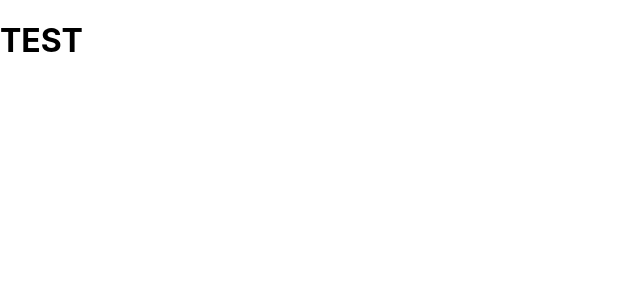
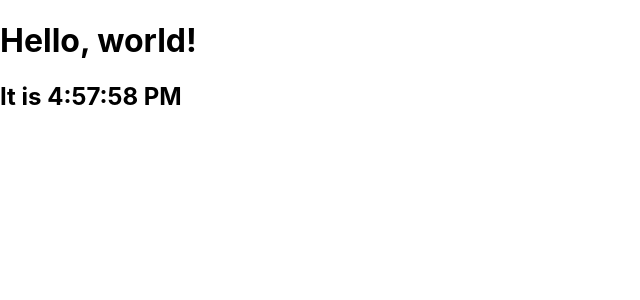
Before and after one commit to mrkajetanp/web-development, a React (Create React App) app in the folder React/Projects/game-tutorial/: page / in a window 1280 px wide. Shown: the top 300 px of the page, without its empty margins (0-640 px from the left). Built offline with nearby package versions, Linux system fonts and the light colour scheme.

Commit message:
[React] Basics - State and Lifecycle

```diff
--- a/React/Projects/game-tutorial/src/StateAndLifecycle.tsx
+++ b/React/Projects/game-tutorial/src/StateAndLifecycle.tsx
@@ -2,10 +2,54 @@
 import React from 'react';
 import './App.css';
 
+class Clock extends React.Component {
+    state: { date: Date };
+    timerID: NodeJS.Timeout;
+
+    constructor(props: any) {
+        super(props);
+        this.state = { date: new Date() };
+        this.timerID = setInterval(() => {}, 0);
+    }
+
+    componentDidMount() {
+        this.timerID = setInterval(
+            () => this.tick(),
+            1000
+        );
+    }
+
+    componentWillUnmount() {
+        clearInterval(this.timerID);
+    }
+
+    tick() {
+        // this.setState((state, props) => ({
+        //     counter: state.counter + props.increment
+        // }));
+
+        this.setState({
+            date: new Date()
+        });
+    }
+
+    render() {
+        return (
+            <div>
+                <h1>Hello, world!</h1>
+                <h2>It is {this.state.date.toLocaleTimeString()}</h2>
+            </div>
+        );
+    }
+}
+
+let element = (
+    <Clock />
+);
 
 const StateAndLifecycle: React.FC = () => {
   return (
-      <h1>TEST</h1>
+      element
   );
 }
 
```
